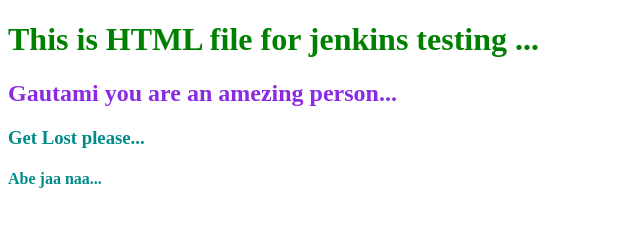
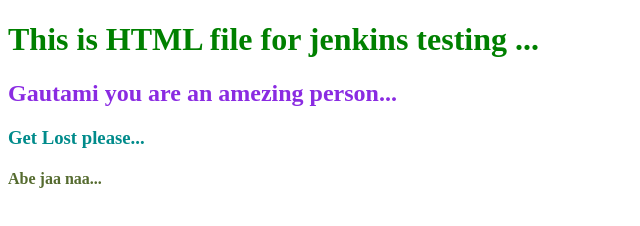
Before and after one commit to gautamijoshi/Jenkins, a plain HTML site: page index.html in a window 1280 px wide. Shown: the full height of the page, 0-640 px from the left. Drawn offline with Linux system fonts and the light colour scheme.

Commit message:
good job

```diff
--- a/index.html
+++ b/index.html
@@ -10,6 +10,6 @@
     <h1 style="color: green;">This is HTML file for jenkins testing ...</h1>
     <h2 style="color: blueviolet;"> Gautami you are an amezing person...</h2>
     <h3 style="color:darkcyan;">Get Lost please...</h3>
-    <h4 style="color: darkcyan;">Abe jaa naa...</h4>
+    <h4 style="color: darkolivegreen">Abe jaa naa...</h4>
 </body>
 </html>
```
